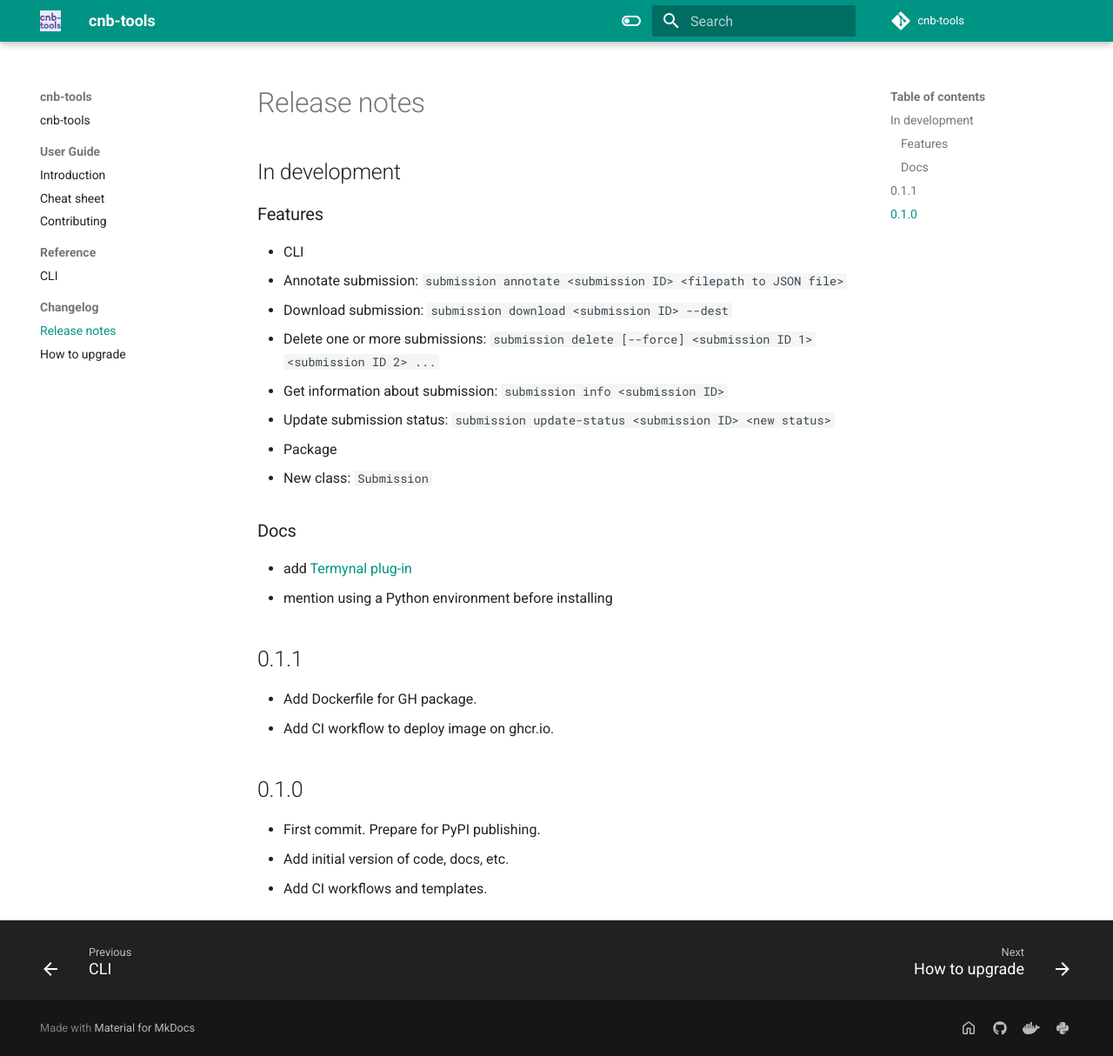
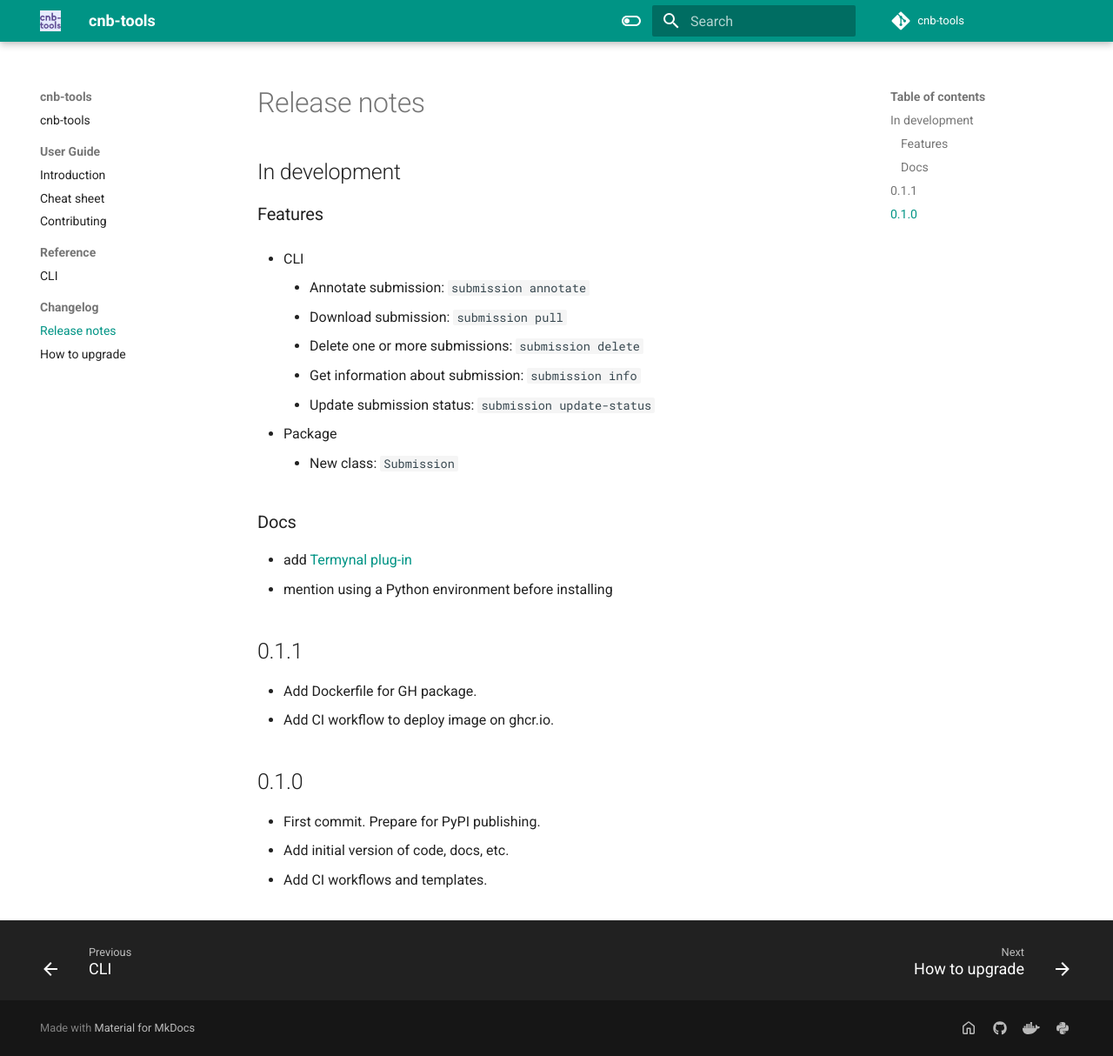
Before and after one commit to Sage-Bionetworks-Challenges/cnb-tools, an MkDocs documentation site: the page built from docs/changelog/release-notes.md, in a window 1280 px wide and 1214 px high. Shown: the whole window at 87% size. Built offline with MkDocs 1.6.1 and Material for MkDocs 9.7.7, drawn with Linux system fonts in a browser that asks for light colours; comment, search, counter and statistics services are not loaded.

Commit message:
clean up release notes

```diff
--- a/docs/changelog/release-notes.md
+++ b/docs/changelog/release-notes.md
@@ -1,15 +1,15 @@
 ## In development
 
 ### Features
-- CLI
-   * Annotate submission: `submission annotate <submission ID> <filepath to JSON file>`
-   * Download submission: `submission download <submission ID> --dest`
-   * Delete one or more submissions: `submission delete [--force] <submission ID 1> <submission ID 2> ...`
-   * Get information about submission: `submission info <submission ID>`
-   * Update submission status: `submission update-status <submission ID> <new status>`
+* CLI
+      * Annotate submission: `submission annotate`
+      * Download submission: `submission pull`
+      * Delete one or more submissions: `submission delete`
+      * Get information about submission: `submission info`
+      * Update submission status: `submission update-status`
 
-- Package
-   * New class: `Submission`
+* Package
+      * New class: `Submission`
 
 ### Docs
 - add [Termynal plug-in](https://github.com/mkdocs-plugins/termynal)
```
